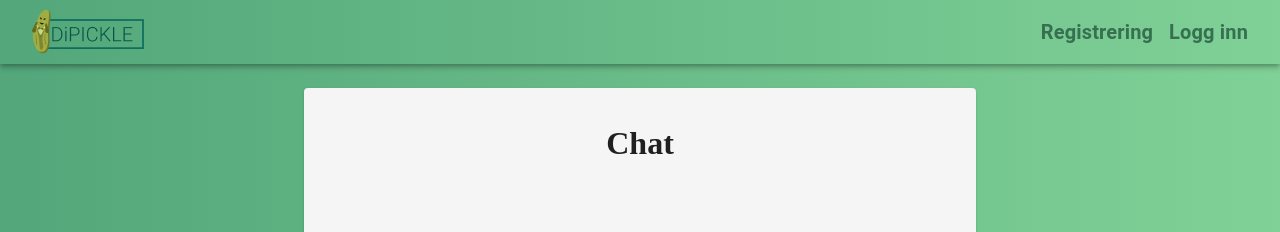
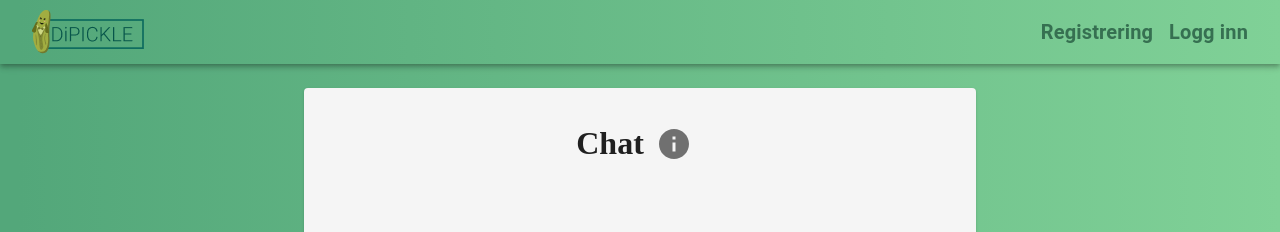
Before and after one commit to phajsi/LIM01, a React (Create React App) app in the folder frontend/: page /createexercise in a window 1280 px wide. Both pictures are taken after a click on the item "Chat". Shown: the top 232 px of the page. Built offline with nearby package versions, Linux system fonts and the light colour scheme.

Commit message:
Created modal for viewing information about exercise types

```diff
--- a/frontend/src/components/CreateExerciseForms/CreateChat.js
+++ b/frontend/src/components/CreateExerciseForms/CreateChat.js
@@ -10,8 +10,10 @@ import {
   MenuItem,
   Select,
   Avatar,
+  IconButton,
 } from '@material-ui/core';
 import AddIcon from '@material-ui/icons/Add';
+import InfoIcon from '@material-ui/icons/Info';
 import RemoveIcon from '@material-ui/icons/Remove';
 import gingerMan from '../../assets/images/gingerMan.png';
 import capsMan from '../../assets/images/capsMan.png';
@@ -19,6 +21,7 @@ import frenchMan from '../../assets/images/frenchMan.png';
 import brunetteWoman from '../../assets/images/brunetteWoman.png';
 import blondeWoman from '../../assets/images/blondeWoman.png';
 import muslimWoman from '../../assets/images/muslimWoman.png';
+import InfoModal from '../InfoModal/InfoModal';
 import useStyles from './styles';
 
 const validationSchema = yup.object({
@@ -31,6 +34,7 @@ const validationSchema = yup.object({
 const CreateChat = ({ onGoBack, formDataEdit, onSubmitPost, onSubmitPut }) => {
   const classes = useStyles();
   const [taskAmount, setTaskAmount] = useState(1);
+  const [showModal, setShowModal] = useState(false);
 
   useEffect(() => {
     if (formDataEdit) {
@@ -91,7 +95,12 @@ const CreateChat = ({ onGoBack, formDataEdit, onSubmitPost, onSubmitPut }) => {
 
   return (
     <Paper className={classes.root}>
-      <h1>Chat</h1>
+      <Grid className={classes.headergroup}>
+        <h1>Chat</h1>
+        <IconButton onClick={() => setShowModal('chat')}>
+          <InfoIcon className={classes.icons} />
+        </IconButton>
+      </Grid>
       <Formik
         initialValues={
           formDataEdit || {
@@ -208,6 +217,9 @@ const CreateChat = ({ onGoBack, formDataEdit, onSubmitPost, onSubmitPut }) => {
       >
         Tilbake
       </Button>
+      {showModal && (
+        <InfoModal showModal={showModal} setShowModal={setShowModal} />
+      )}
     </Paper>
   );
 };
--- a/frontend/src/components/CreateExerciseForms/CreateForstaelse.js
+++ b/frontend/src/components/CreateExerciseForms/CreateForstaelse.js
@@ -1,10 +1,20 @@
 import React, { useState, useEffect } from 'react';
-import { Button, Fab, Paper, Grid, Select, MenuItem } from '@material-ui/core';
+import {
+  Button,
+  Fab,
+  Paper,
+  Grid,
+  Select,
+  MenuItem,
+  IconButton,
+} from '@material-ui/core';
 import TextField from '@material-ui/core/TextField';
 import { Formik, Form, Field } from 'formik';
 import * as yup from 'yup';
 import AddIcon from '@material-ui/icons/Add';
+import InfoIcon from '@material-ui/icons/Info';
 import RemoveIcon from '@material-ui/icons/Remove';
+import InfoModal from '../InfoModal/InfoModal';
 import useStyles from './styles';
 
 const validationSchema = yup.object({
@@ -22,6 +32,7 @@ const CreateForstaelse = ({
 }) => {
   const classes = useStyles();
   const [taskAmount, setTaskAmount] = useState(1);
+  const [showModal, setShowModal] = useState(false);
 
   useEffect(() => {
     if (formDataEdit) {
@@ -67,7 +78,12 @@ const CreateForstaelse = ({
 
   return (
     <Paper className={classes.root}>
-      <h1>Forståelse</h1>
+      <Grid className={classes.headergroup}>
+        <h1>Forståelse</h1>
+        <IconButton onClick={() => setShowModal('forstaelse')}>
+          <InfoIcon className={classes.icons} />
+        </IconButton>
+      </Grid>
       <Formik
         initialValues={
           formDataEdit || {
@@ -168,6 +184,9 @@ const CreateForstaelse = ({
       >
         Tilbake
       </Button>
+      {showModal && (
+        <InfoModal showModal={showModal} setShowModal={setShowModal} />
+      )}
     </Paper>
   );
 };
--- a/frontend/src/components/CreateExerciseForms/CreateRyddeSetninger.js
+++ b/frontend/src/components/CreateExerciseForms/CreateRyddeSetninger.js
@@ -10,9 +10,12 @@ import {
   TextField,
   Select,
   MenuItem,
+  IconButton,
 } from '@material-ui/core';
 import AddIcon from '@material-ui/icons/Add';
+import InfoIcon from '@material-ui/icons/Info';
 import RemoveIcon from '@material-ui/icons/Remove';
+import InfoModal from '../InfoModal/InfoModal';
 import useStyles from './styles';
 
 const validationSchema = yup.object({
@@ -30,6 +33,7 @@ const CreateRyddeSetninger = ({
   const classes = useStyles();
 
   const [words, addWords] = useState(3);
+  const [showModal, setShowModal] = useState(false);
 
   /**
    * Used to avoid repetition of same code.
@@ -93,7 +97,12 @@ const CreateRyddeSetninger = ({
 
   return (
     <Paper className={classes.root}>
-      <h1>Rydde Setninger</h1>
+      <Grid className={classes.headergroup}>
+        <h1>Rydde Setninger</h1>
+        <IconButton onClick={() => setShowModal('rydde_setninger')}>
+          <InfoIcon className={classes.icons} />
+        </IconButton>
+      </Grid>
       <Formik
         initialValues={
           formDataEdit || {
@@ -187,6 +196,9 @@ const CreateRyddeSetninger = ({
       >
         Tilbake
       </Button>
+      {showModal && (
+        <InfoModal showModal={showModal} setShowModal={setShowModal} />
+      )}
     </Paper>
   );
 };
--- a/frontend/src/components/CreateExerciseForms/styles.js
+++ b/frontend/src/components/CreateExerciseForms/styles.js
@@ -78,6 +78,14 @@ const useStyles = makeStyles((theme) => ({
   innerMargin: {
     margin: theme.spacing(1),
   },
+  icons: {
+    fontSize: '1.5em',
+    justifyContent: 'flex-end',
+  },
+  headergroup: {
+    display: 'flex',
+    flexDirection: 'row',
+  },
 }));
 
 export default useStyles;
--- /dev/null
+++ b/frontend/src/components/InfoModal/InfoModal.js
@@ -0,0 +1,57 @@
+import React from 'react';
+import {
+  Button,
+  Paper,
+  Dialog,
+  DialogActions,
+  DialogContent,
+  DialogContentText,
+  DialogTitle,
+} from '@material-ui/core';
+import useStyles from './styles';
+
+const InfoModal = ({ showModal, setShowModal }) => {
+  const classes = useStyles();
+
+  const chatText = 'halla dette er en test';
+  const forstaelseText = 'test dette er test 2';
+  const rydde_setningerText = 'popcorn er test 3';
+
+  function setInfoText() {
+    if (showModal === 'chat') {
+      return <p>{chatText}</p>;
+    }
+    if (showModal === 'forstaelse') {
+      return <p>{forstaelseText}</p>;
+    }
+    if (showModal === 'rydde_setninger') {
+      return <p>{rydde_setningerText}</p>;
+    }
+    return <></>;
+  }
+
+  return (
+    <Paper className={classes.root}>
+      <Dialog
+        open={!!showModal}
+        onClose={() => setShowModal(false)}
+        aria-labelledby="alert-dialog-title"
+        aria-describedby="alert-dialog-description"
+      >
+        <DialogTitle id="alert-dialog-title">Bekreft Sletting</DialogTitle>
+        <DialogContent>
+          <DialogContentText id="alert-dialog-description">
+            {setInfoText()}
+          </DialogContentText>
+        </DialogContent>
+        <DialogActions>
+          <Button onClick={() => setShowModal(false)} color="primary">
+            Lukk
+          </Button>
+        </DialogActions>
+      </Dialog>
+    </Paper>
+  );
+};
+
+export default InfoModal;
--- /dev/null
+++ b/frontend/src/components/InfoModal/styles.js
@@ -0,0 +1,14 @@
+import { makeStyles } from '@material-ui/core/styles';
+
+const useStyles = makeStyles((theme) => ({
+  root: {
+    height: '80vh',
+    maxWidth: theme.spacing(150),
+    margin: 'auto',
+    textAlign: 'center',
+    border: '1px solid #000000',
+    borderRadius: 5,
+  },
+}));
+
+export default useStyles;
--- a/frontend/src/containers/CreateExercises/CreateExercises.js
+++ b/frontend/src/containers/CreateExercises/CreateExercises.js
@@ -15,6 +15,7 @@ import InfoIcon from '@material-ui/icons/Info';
 import CreateForstaelse from '../../components/CreateExerciseForms/CreateForstaelse';
 import CreateChat from '../../components/CreateExerciseForms/CreateChat';
 import CreateRyddeSetninger from '../../components/CreateExerciseForms/CreateRyddeSetninger';
+import InfoModal from '../../components/InfoModal/InfoModal';
 import useStyles from './styles';
 import { axiosInstance, axiosInstanceDelete } from '../../helpers/ApiFunctions';
 
@@ -32,6 +33,7 @@ const CreateExercises = () => {
   // keeps track of count to make sure no more than 5 of each are added.
   const [exerciseCounts, setExerciseCounts] = useState({ c: 0, f: 0, r: 0 });
   const [redirectHome, setRedirectHome] = useState(false);
+  const [showModal, setShowModal] = useState(false);
 
   /**
    * This function updates the formData for the current exercise set being made.
@@ -258,7 +260,7 @@ const CreateExercises = () => {
                   >
                     Chat
                   </MenuItem>
-                  <IconButton>
+                  <IconButton onClick={() => setShowModal('chat')}>
                     <InfoIcon className={classes.icons} />
                   </IconButton>
                 </Grid>
@@ -270,7 +272,7 @@ const CreateExercises = () => {
                   >
                     Forståelse
                   </MenuItem>
-                  <IconButton>
+                  <IconButton onClick={() => setShowModal('forstaelse')}>
                     <InfoIcon className={classes.icons} />
                   </IconButton>
                 </Grid>
@@ -282,7 +284,7 @@ const CreateExercises = () => {
                   >
                     Rydde Setninger
                   </MenuItem>
-                  <IconButton>
+                  <IconButton onClick={() => setShowModal('rydde_setninger')}>
                     <InfoIcon className={classes.icons} />
                   </IconButton>
                 </Grid>
@@ -369,6 +371,9 @@ const CreateExercises = () => {
               </Grid>
             </Grid>
           </Grid>
+          {showModal && (
+            <InfoModal showModal={showModal} setShowModal={setShowModal} />
+          )}
           {redirectHome && (
             <Redirect
               to={{
```
